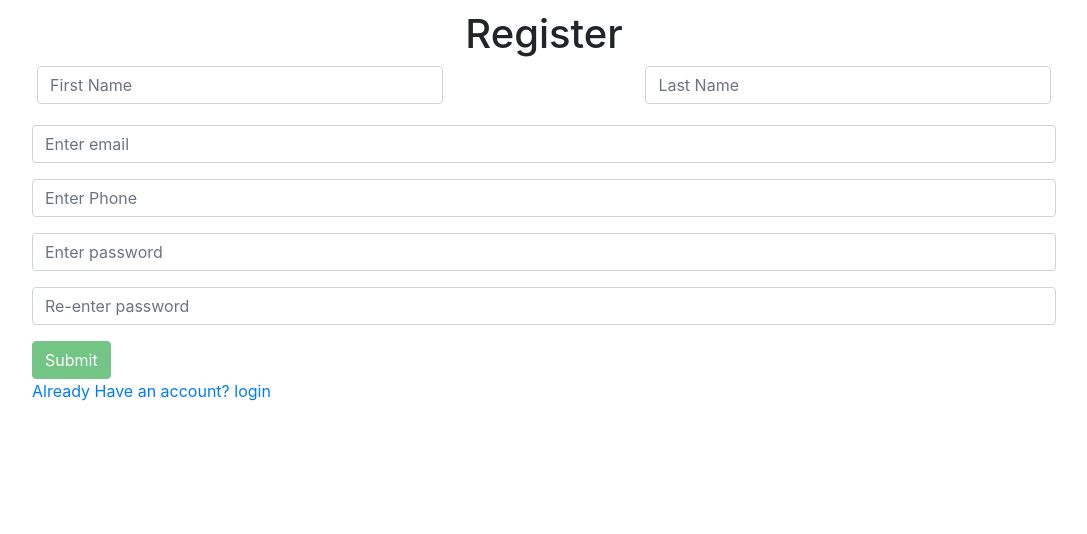
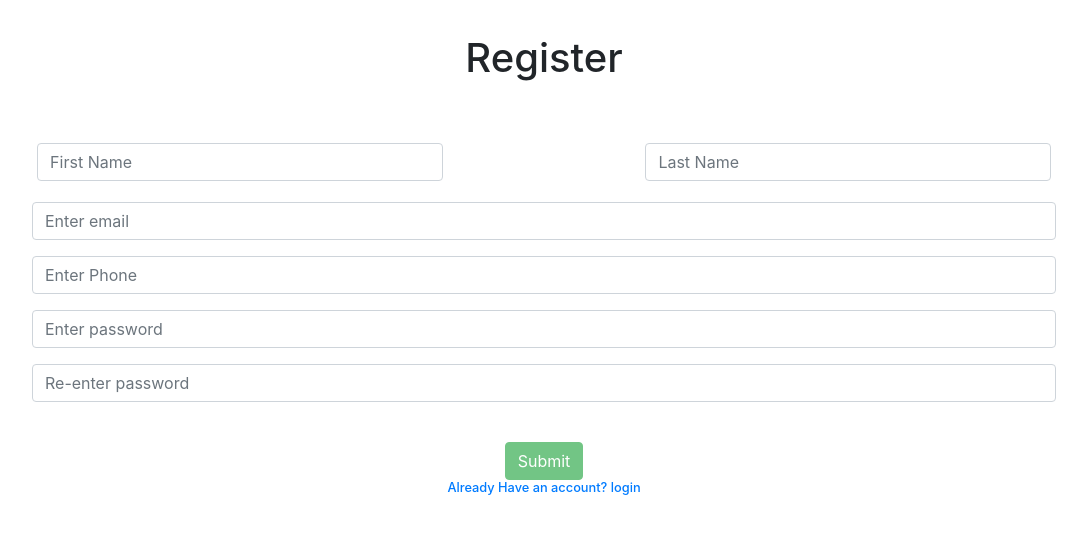
Before and after one commit to LucasRollo/HackRice9, a React (Create React App) app in the folder client/: page /register in a window 1280 px wide. Shown: the top 534 px of the page, without its empty margins (96-1183 px from the left). Built offline with nearby package versions, Linux system fonts and the light colour scheme; the HTML template or start-up script is replaced by a standard one.

Commit message:
register UI fix

```diff
--- a/client/src/components/register.component.js
+++ b/client/src/components/register.component.js
@@ -92,7 +92,10 @@ export default class Register extends Component{
         return(
             <div class="container spaceContainer">
             <Form onSubmit={this.onFormSubmit}>
+                <br></br>
                 <h1>Register</h1>
+                <br></br>
+                <br></br>
                 <Row>
                 <Form.Group  className="name" controlId="f_Name">
                     <Form.Control type="text" placeholder="First Name" onChange={this.onChangeFname}/>
@@ -114,11 +117,14 @@ export default class Register extends Component{
                     <Form.Control type="password" placeholder="Re-enter password" onChange={this.onChangePassword2}/>
                 </Form.Group>
 
-                <Button id="submit"variant="success" type="submit" disabled>
+                <br></br>
+                <h6 style={{textAlign: "center"}}><Button id="submit"variant="success" type="submit" disabled>
                     Submit
                 </Button>
                 <br></br>
                 <Link to="/login">Already Have an account? login</Link>
+                </h6>
+
             </Form>
             </div>
         );
```
